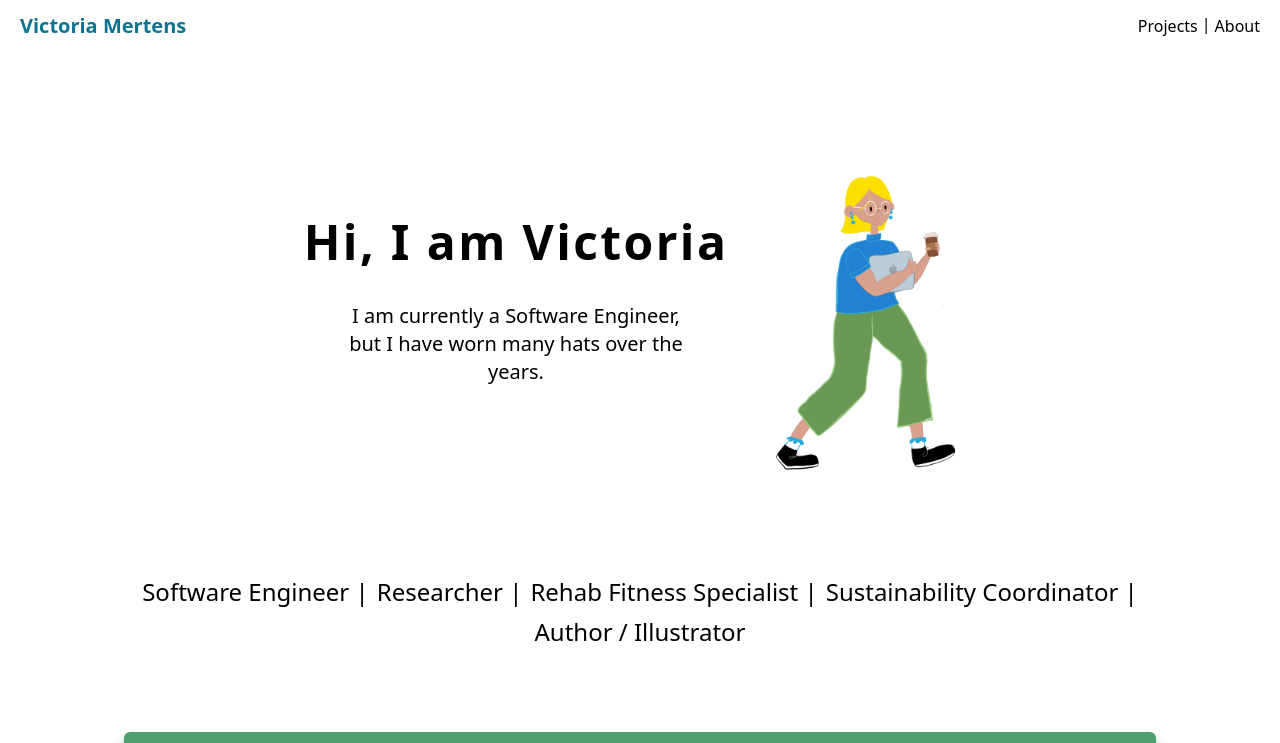
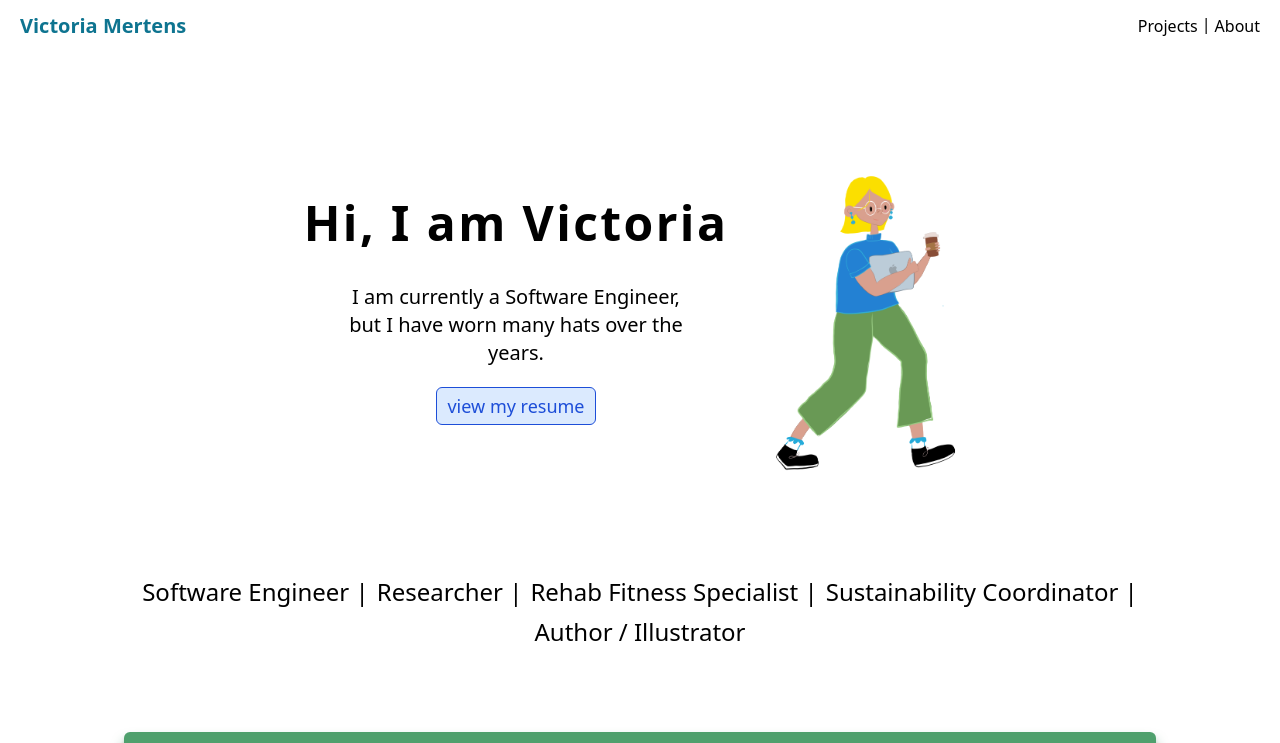
Before and after one commit to victoriamertens/next-portfolio, a Next.js app: page /about in a window 1280 px wide. Shown: the top 743 px of the page. Built offline with nearby package versions, Linux system fonts and the light colour scheme.

Commit message:
Resume added into project

```diff
--- a/src/app/AboutCard.tsx
+++ b/src/app/AboutCard.tsx
@@ -1,4 +1,5 @@
 import Image from 'next/image';
+import waves from '../../public/waves.svg';
 
 export default function AboutCard(props) {
   let cardBackground = 'flex flex-col m-10 my-20 p-5 rounded-md ' + props.color;
--- a/src/app/about/page.tsx
+++ b/src/app/about/page.tsx
@@ -7,6 +7,8 @@ import me from '../../../public/walking-me.png';
 import test from '../../../public/Headshot.kuzmin.jpg';
 import Image from 'next/image';
 import AboutCard from '../AboutCard';
+
+import Link from 'next/link';
 
 export default function About() {
   return (
@@ -25,7 +27,12 @@ export default function About() {
               I am currently a Software Engineer, but I have worn many hats over
               the years.
             </p>
-            <p className=" md:text-lg text-base text-center w-[390px]"></p>
+            <a
+              href="./resume.pdf"
+              className="w-40 md:text-lg text-base text-center text-blue-700 border border-blue-700 bg-blue-100 rounded-md p-1"
+            >
+              view my resume
+            </a>
           </div>
         </div>
 
@@ -59,6 +66,7 @@ export default function About() {
           Author / Illustrator
         </button>
       </div>
+
       <AboutCard
         url={test}
         color="bg-green-700/75 shadow-lg shadow-green-800"
```
Also changed, not shown: 1 other file (tests, documents, lock files or other folders).
